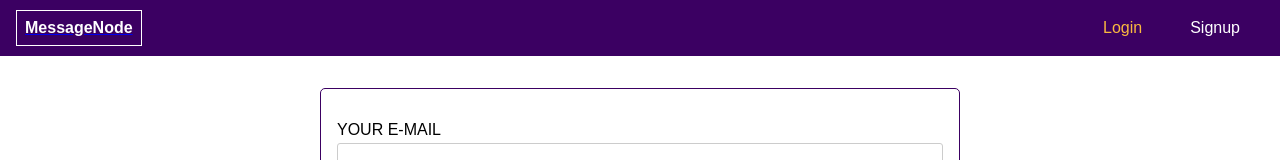
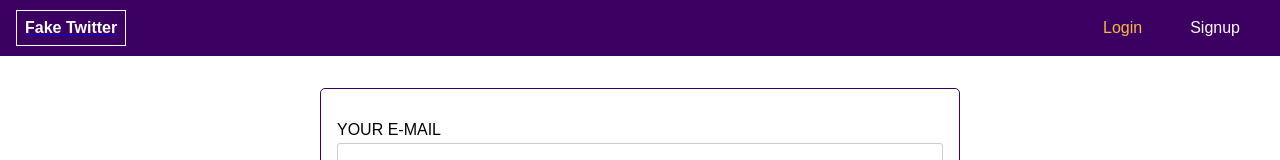
Before and after one commit to TheYuriG/REST-frontend, a React (Create React App) app: page / in a window 1280 px wide. Shown: the top 160 px of the page. Built offline with nearby package versions, Linux system fonts and the light colour scheme.

Commit message:
changed logo name

```diff
--- a/src/components/Logo/Logo.js
+++ b/src/components/Logo/Logo.js
@@ -2,6 +2,6 @@
 
 import './Logo.css';
 
-const logo = props => <h1 className="logo">MessageNode</h1>;
+const logo = (props) => <h1 className="logo">Fake Twitter</h1>;
 
 export default logo;
```
